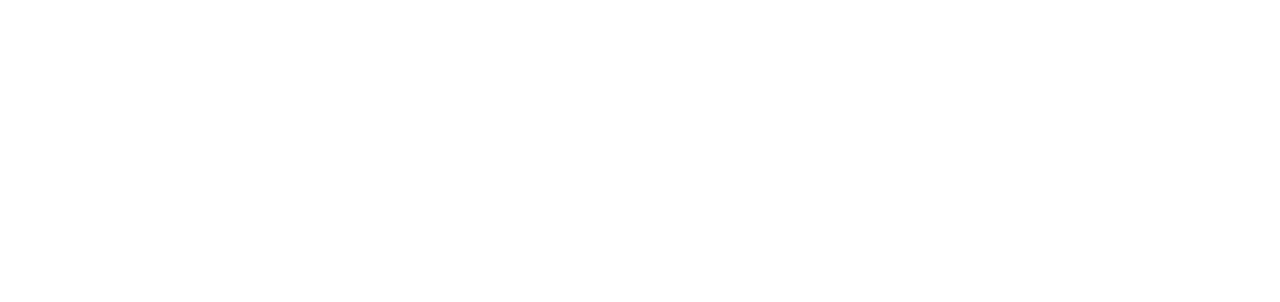
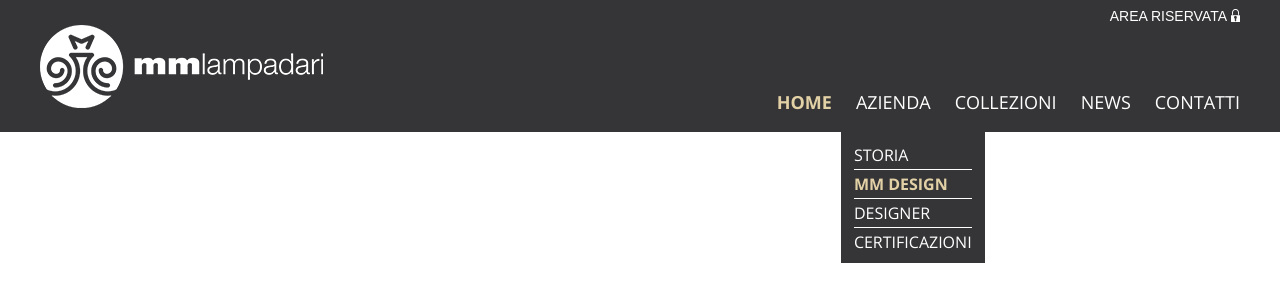
Before and after one commit to alexander-drach/ADCI-test, a plain HTML site: page index.html in a window 1280 px wide. Drawn offline with Linux system fonts and the light colour scheme; files whose address does not match are found by name.

Commit message:
add header

```diff
--- a/css/style.css
+++ b/css/style.css
@@ -132,3 +132,97 @@ input[type='submit'] {
     max-width: 1200px;
     margin: 0 auto;
 }
+
+/* header */
+.header-page {
+    background-color: #353436;
+    padding: 22px 0 24px 0;
+}
+
+.container_header {
+    position: relative;
+    display: flex;
+    justify-content: space-between;
+}
+
+.nav {
+    align-self: flex-end;
+    transform: translateY(6px);
+}
+
+.main-menu {
+    display: flex;
+}
+
+.main-menu__item {
+    position: relative;
+    margin-right: 24px;
+    font-size: 18px;
+    text-transform: uppercase;
+}
+
+.main-menu__item:last-child {
+    margin-right: 0;
+    text-transform: uppercase;
+}
+
+.main-menu .current-menu-item {
+    font-family: "Open Sans bold";
+}
+
+.main-menu .current-menu-item .main-menu__link,
+.sub-menu .current-menu-item .sub-menu__link{
+    color: #e2d1a6;
+}
+
+.main-menu__link {
+    color: #ffffff;
+}
+
+.main-menu__link:hover,
+.sub-menu__link:hover {
+    color: #e2d1a6;
+}
+
+.sub-menu {
+    position: absolute;
+    top: 100%;
+    left: -15px;
+    max-width: 200px;
+    background-color: #353436;
+    padding: 30px 13px 4px 13px;
+}
+
+.sub-menu__item {
+    font-size: 16px;
+    border-bottom: 1px solid #ffffff;
+    padding-bottom: 3px;
+    margin-bottom: 3px;
+}
+
+.sub-menu__item:last-child {
+    border-bottom: none;
+}
+
+.sub-menu__link {
+    color: #ffffff;
+}
+
+sub-menu .current-menu-item {
+    font-family: "Open Sans SemiBold";
+}
+
+.btn-reservation {
+    position: absolute;
+    top: -15px;
+    right: 0;
+    background-color: transparent;
+    font-size: 14px;
+    color: #ffffff;
+    text-transform: uppercase;
+    padding-right: 13px;
+    background-image: url(../img/icons/icon-lock.png);
+    background-repeat: no-repeat;
+    background-position: top 2px right 0;
+}
+/* header end */
--- a/index.html
+++ b/index.html
@@ -11,6 +11,45 @@
 </head>
 <body>
     <header class="header-page">
+        <div class="container container_header">
+            <a class="logo">
+                <img src="img/logo.png" alt="logotype">
+            </a>
+            <nav class="nav">
+                <ul class="list main-menu">
+                    <li class="main-menu__item current-menu-item">
+                        <a class="main-menu__link" href="#">Home</a>
+                    </li>
+                    <li class="main-menu__item">
+                        <a class="main-menu__link" href="#">Azienda</a>
+                        <ul class="list sub-menu">
+                            <li class="sub-menu__item">
+                                <a class="sub-menu__link" href="#">Storia</a>
+                            </li>
+                            <li class="sub-menu__item current-menu-item">
+                                <a class="sub-menu__link" href="#">Mm design</a>
+                            </li>
+                            <li class="sub-menu__item">
+                                <a class="sub-menu__link" href="#">Designer</a>
+                            </li>
+                            <li class="sub-menu__item">
+                                <a class="sub-menu__link" href="#">Certificazioni</a>
+                            </li>
+                        </ul><!-- sub-menu -->
+                    </li>
+                    <li class="main-menu__item">
+                        <a class="main-menu__link" href="#">Collezioni</a>
+                    </li>
+                    <li class="main-menu__item">
+                        <a class="main-menu__link" href="#">News</a>
+                    </li>
+                    <li class="main-menu__item">
+                        <a class="main-menu__link" href="#">Contatti</a>
+                    </li>
+                </ul>
+            </nav>
+            <button class="btn-reservation" type="button">Area riservata</button>
+        </div><!-- container_header -->
     </header>
     <main class="main"></main>
     <footer class="footer-page"></footer>
```
